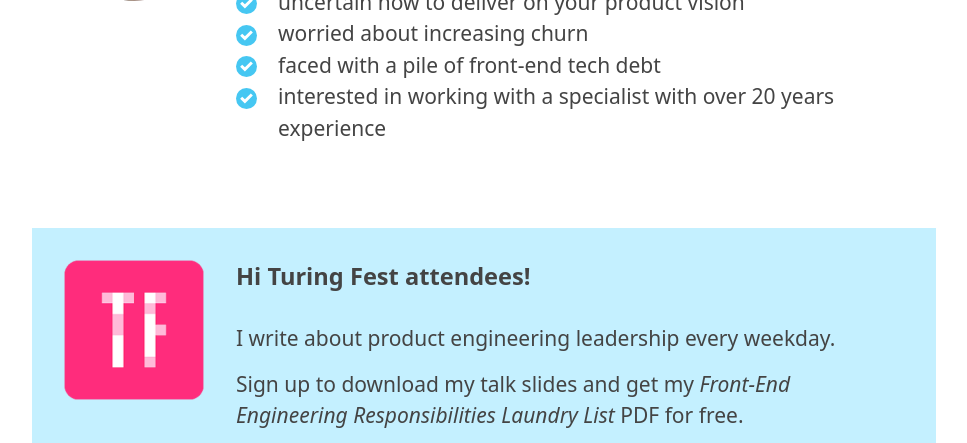
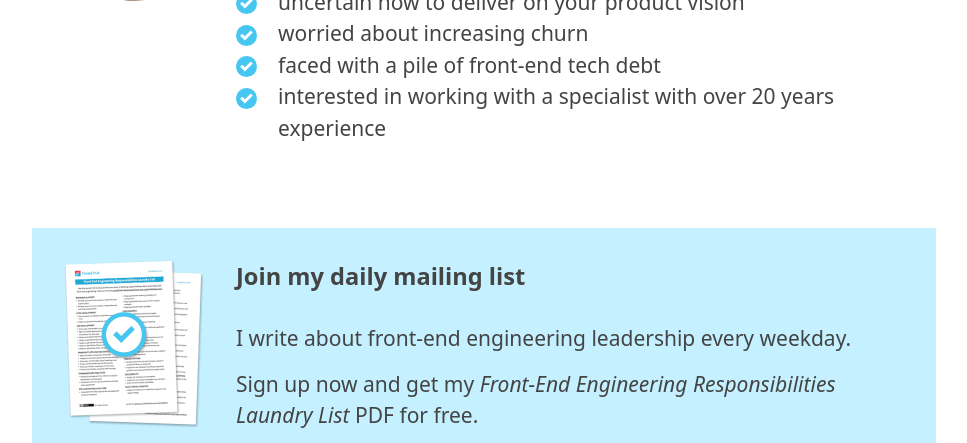
Before and after one commit to froots/froots.github.io, a Jekyll site: the page built from index.html, in a window 1280 px wide and 900 px high, scrolled down 753 px, cut to the strip 0-443 px from the top of the window. Shown: the whole strip, without its empty margins (156-1123 px from the left). Built offline with Jekyll 4.4.1, drawn with Linux system fonts in a browser that asks for light colours.

Commit message:
Remove Turing Fest promo from home page

```diff
--- a/_includes/turing-optin.html
+++ /dev/null
@@ -1,14 +0,0 @@
-<div class="panel media outside">
-  <div class="media__image">
-    <img src="/images/optin/turing.png" class="media__logo" alt="">
-  </div>
-  <div class="media__content">
-    <h2 class="panel__heading">Hi Turing Fest attendees!</h2>
-    <p>I write about product engineering leadership every weekday.</p>
-    <p>Sign up to download my talk slides and get my <em>Front-End Engineering Responsibilities Laundry List</em> PDF for free.</p>
-    <div class="ck-mod ck-mod--naked">
-      {% include convertkit.html formid="439623" %}
-    </div>
-    <p class="conditions">You'll get regular emails about front-end development. Unsubscribe at any time.</p>
-  </div>
-</div>
--- a/index.html
+++ b/index.html
@@ -37,7 +37,7 @@ redirect_from:
   </div>
 </div>
 
-{% include turing-optin.html %}
+{% include default-optin.html %}
 
 <hr class="mtb2">
 
```
Also changed, not shown: images/optin/turing.png (deleted).
